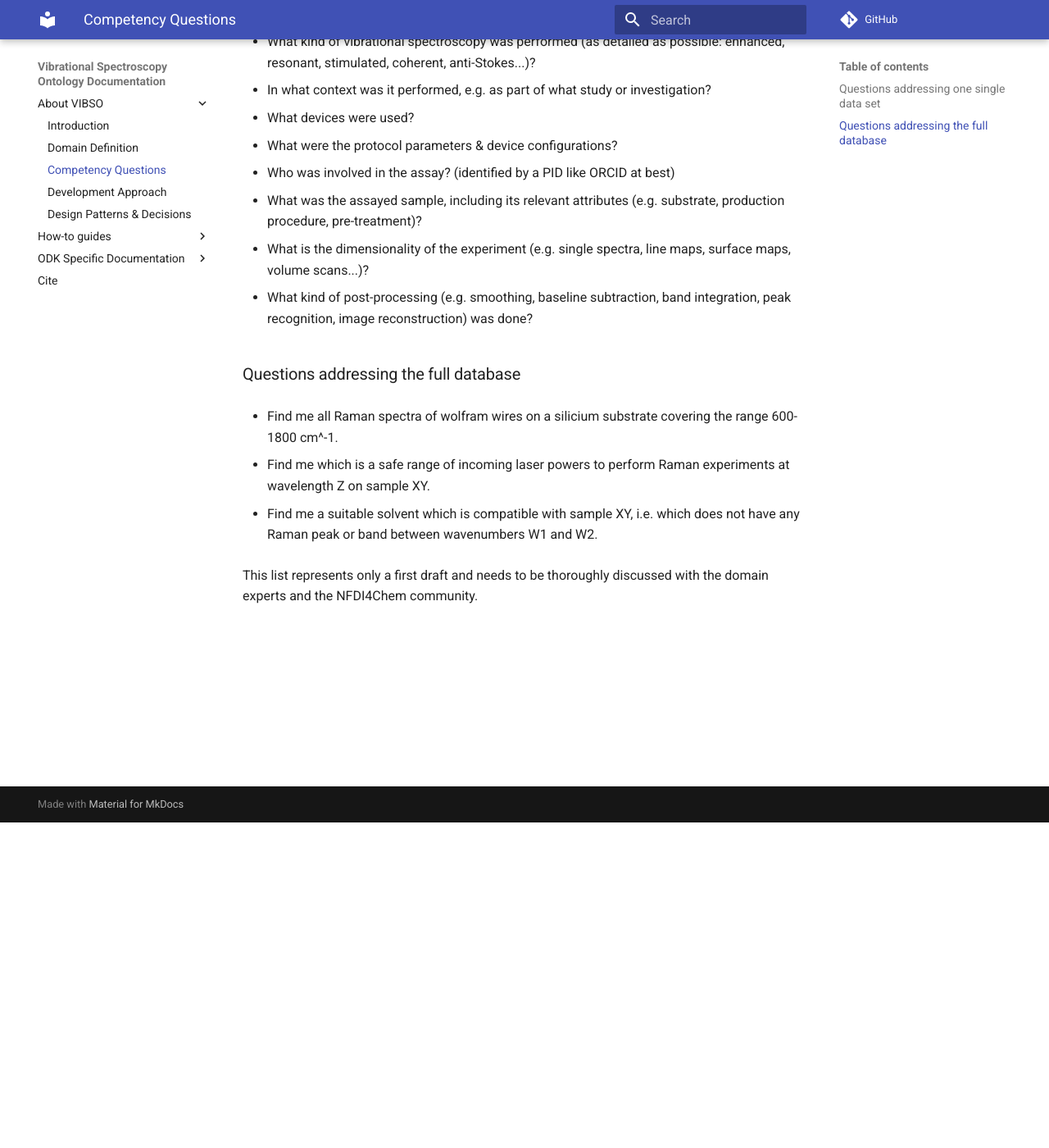
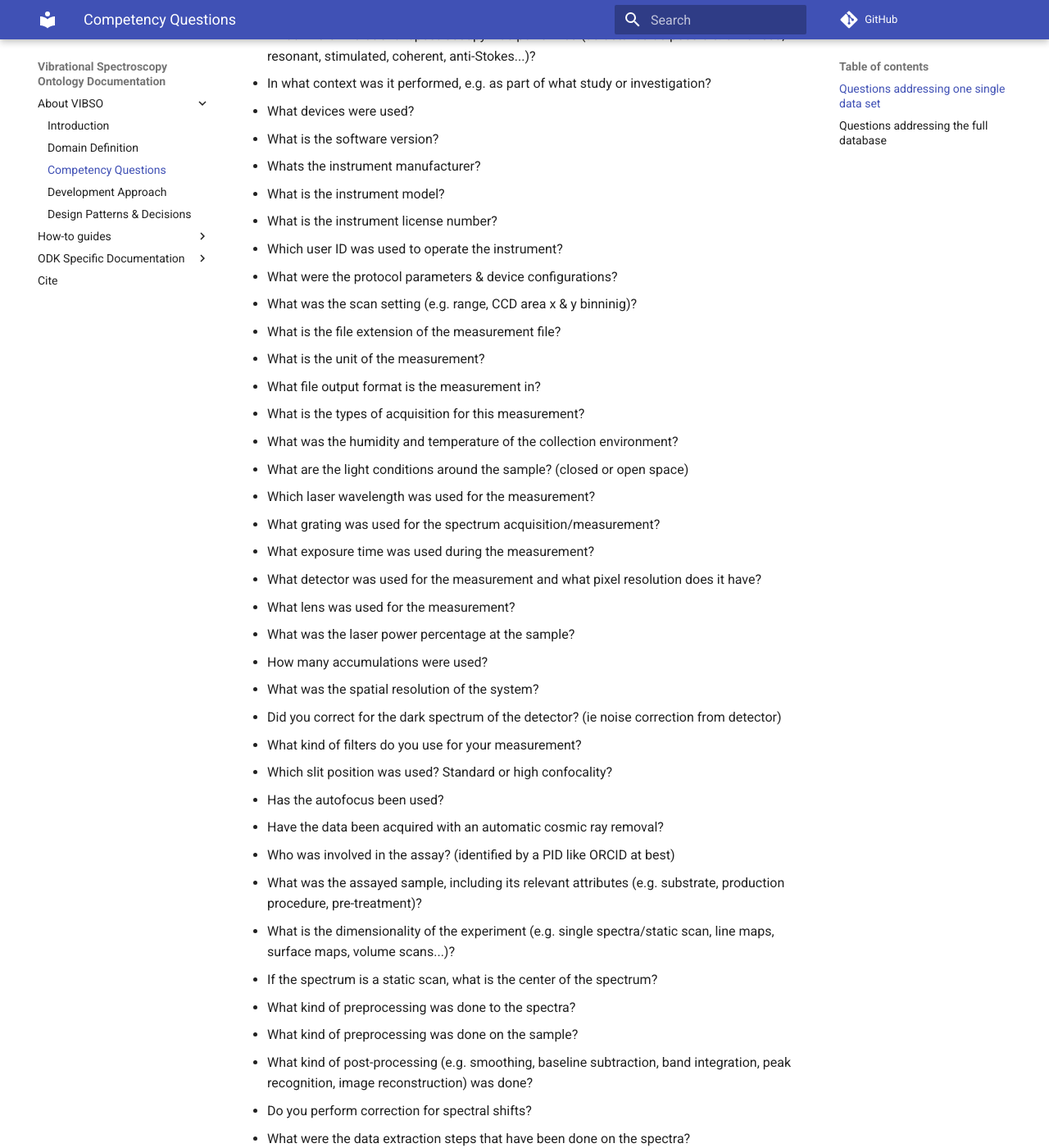
Before and after one commit to NFDI4Chem/VibrationalSpectroscopyOntology, an MkDocs documentation site: the page built from docs/competency_questions.md, in a window 1280 px wide and 1400 px high, scrolled down 397 px. Shown: the whole window at 82% size. Built offline with MkDocs 1.6.1 and Material for MkDocs 9.7.7, drawn with Linux system fonts in a browser that asks for light colours; comment, search, counter and statistics services are not loaded; some of the changed text lies outside the part shown.

Commit message:
Update competency_questions.md

```diff
--- a/docs/competency_questions.md
+++ b/docs/competency_questions.md
@@ -6,28 +6,56 @@ As previously mentioned, VIBSO's scope is the semantic description of vibrationa
 
 ### Questions addressing one single data set
 
- * What kind of vibrational spectroscopy was performed (as detailed as possible: enhanced, resonant, stimulated, coherent, anti-Stokes...)?
-
+ * What kind of vibrational spectroscopy was performed (as detailed as possible: enhanced, resonant, stimulated,
+   coherent, anti-Stokes...)?
  * In what context was it performed, e.g. as part of what study or investigation?
-
  * What devices were used?
-
+   * What is the software version?
+   * Whats the instrument manufacturer?
+   * What is the instrument model?
+   * What is the instrument license number?
+   * Which user ID was used to operate the instrument?
  * What were the protocol parameters & device configurations?
-
+   * What was the scan setting (e.g. range, CCD area x & y binninig)?
+   * What is the file extension of the measurement file?
+   * What is the unit of the measurement?
+   * What file output format is the measurement in?
+   * What is the types of acquisition for this measurement?
+   * What was the humidity and temperature of the collection environment?
+   * What are the light conditions around the sample? (closed or open space)
+   * Which laser wavelength was used for the measurement?
+   * What grating was used for the spectrum acquisition/measurement?
+   * What exposure time was used during the measurement?
+   * What detector was used for the measurement and what pixel resolution does it have?
+   * What lens was used for the measurement?
+   * What was the laser power percentage at the sample?
+   * How many accumulations were used?
+   * What was the spatial resolution of the system?
+   * Did you correct for the dark spectrum of the detector? (ie noise correction from detector)
+   * What kind of filters do you use for your measurement?
+   * Which slit position was used? Standard or high confocality?
+   * Has the autofocus  been used?
+   * Have the data been acquired with an automatic cosmic ray removal?
  * Who was involved in the assay? (identified by a PID like ORCID at best)
-
  * What was the assayed sample, including its relevant attributes (e.g. substrate, production procedure, pre-treatment)?
-
- * What is the dimensionality of the experiment (e.g. single spectra, line maps, surface maps, volume scans...)?
-
- * What kind of post-processing (e.g. smoothing, baseline subtraction, band integration, peak recognition, image reconstruction) was done?
+ * What is the dimensionality of the experiment (e.g. single spectra/static scan, line maps, surface maps, volume scans...)?
+ * If the spectrum is a static scan, what is the center of the spectrum?
+ * What kind of preprocessing was done to the spectra?
+ * What kind of preprocessing was done on the sample?
+ * What kind of post-processing (e.g. smoothing, baseline subtraction, band integration, peak recognition, image
+   reconstruction) was done?
+   * Do you perform correction for spectral shifts?
+   * What were the data extraction steps that have been done on the spectra?
+   * For baseline correction, what are the applied baseline correction methods?
+   * If the cosmic ray removal was applied manually, what are the applied processing steps to do the cosmic ray
+     removal?
+ * What kind of preprocessing was done on the sample?
+ * Has the SNR been maintained for all measurements at expected levels?
+ * Were there any errors encountered during the measurement?
 
 ### Questions addressing the full database
 
 * Find me all Raman spectra of wolfram wires on a silicium substrate covering the range 600-1800 cm^-1.
-
 * Find me which is a safe range of incoming laser powers to perform Raman experiments at wavelength Z on sample XY.
-
 * Find me a suitable solvent which is compatible with sample XY, i.e. which does not have any Raman peak or band between wavenumbers W1 and W2.
-
 This list represents only a first draft and needs to be thoroughly discussed with the domain experts and the NFDI4Chem community.
```
